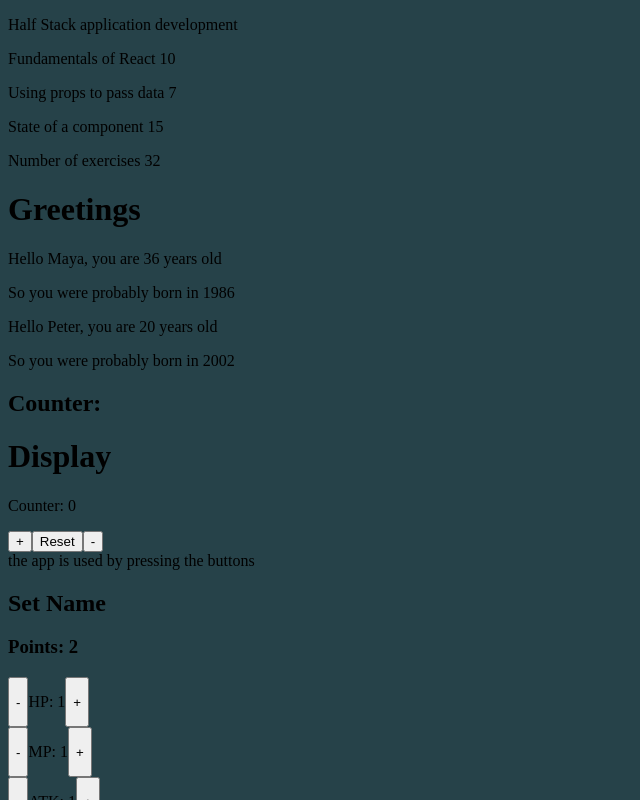
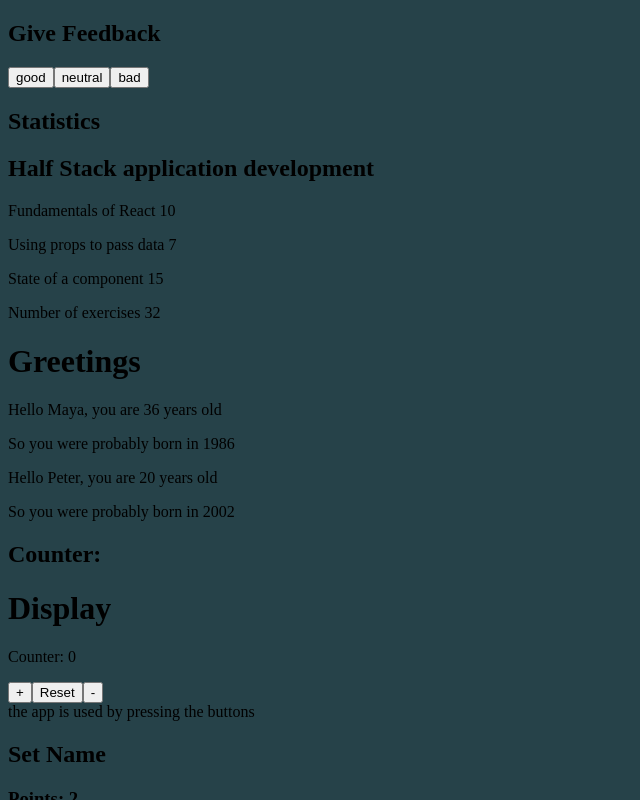
Before and after one commit to krdelva/fullstack-open, a React (Create React App) app in the folder part1/courseinfo/: page / in a window 1280 px wide. Shown: the top 800 px of the page, without its empty margins (0-640 px from the left). Built offline with nearby package versions, Linux system fonts and the light colour scheme.

Commit message:
add feedback functionality

```diff
--- a/part1/courseinfo/src/App.js
+++ b/part1/courseinfo/src/App.js
@@ -37,6 +37,8 @@
   const [ counter, setCounter ] = useState(0)
   const [allClicks, setAll] = useState([])
 
+  const [statistics, setStatistics] = useState({good: 0, neutral: 0, bad: 0})
+
   const addOne = () => {
     setAll(allClicks.concat("+"))
     setCounter(counter + 1)
@@ -55,7 +57,15 @@
 
   return (
     <>
-      <Header course={course.name} />
+
+      <Header text="Give Feedback" />
+      <Button onClick={() => console.log(("good"))} text="good" />
+      <Button onClick={() => console.log(("neutral"))} text="neutral" />
+      <Button onClick={() => console.log(("bad"))} text="bad" />
+      <Header text="Statistics" />
+
+
+      <Header text={course.name} />
       <Content parts={course.parts} />
       <Total parts={course.parts} />
 
--- a/part1/courseinfo/src/Header.js
+++ b/part1/courseinfo/src/Header.js
@@ -1,3 +1,3 @@
-const Header = (props) => (<p>{props.course}</p>)
+const Header = (props) => (<h2>{props.text}</h2>)
 
 export default Header;
```
